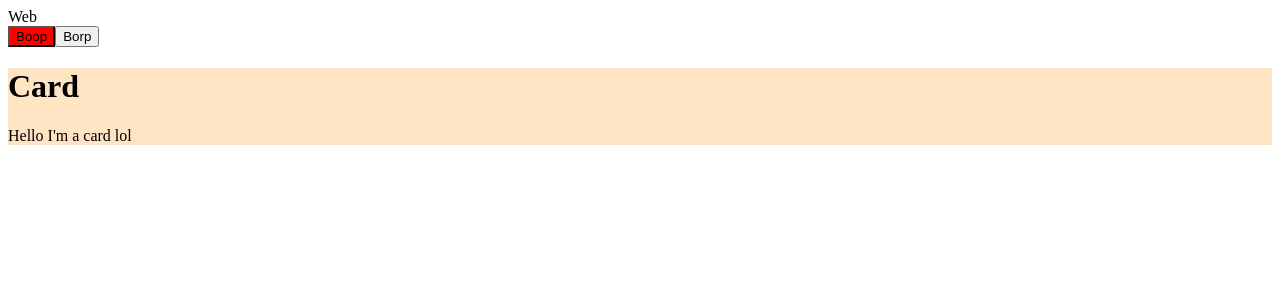
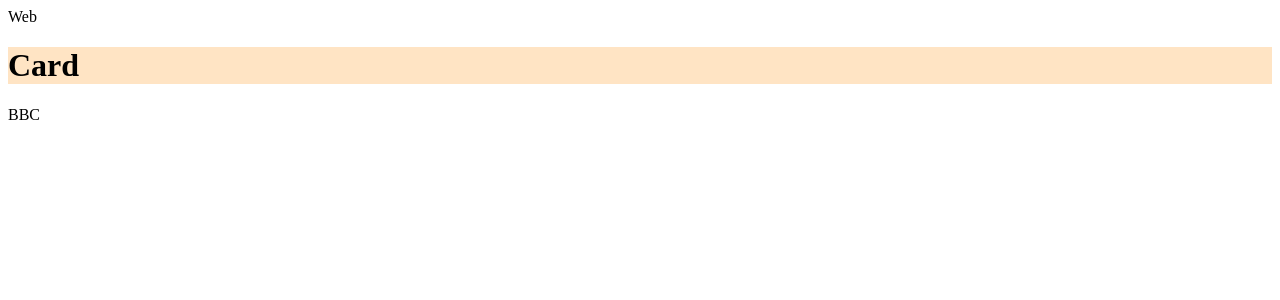
Before and after one commit to TomChamberlainUK/spyglass, a Next.js app in the folder apps/web/: page / in a window 1280 px wide. Shown: the top 300 px of the page. Built offline with nearby package versions, Linux system fonts and the light colour scheme.

Commit message:
Moved layout components to main layout file

```diff
--- a/apps/web/app/layout.tsx
+++ b/apps/web/app/layout.tsx
@@ -1,3 +1,5 @@
+import { Header, Footer } from 'ui';
+
 export default function RootLayout({
   children,
 }: {
@@ -5,7 +7,11 @@ export default function RootLayout({
 }) {
   return (
     <html lang="en">
-      <body>{children}</body>
+      <body>
+        <Header text="Web" />
+          {children}
+        <Footer />
+      </body>
     </html>
   );
 }
--- a/apps/web/app/page.tsx
+++ b/apps/web/app/page.tsx
@@ -1,18 +1,9 @@
-import { Button, Card, Header } from "ui";
+import { Card } from 'ui';
 
 export default function Page() {
   return (
     <>
-      <Header text="Web" />
-      <Button />
-      <button
-        className='button'
-      >
-        Borp
-      </button>
-      <Card>
-        Hello I'm a card lol
-      </Card>
+      <Card />
     </>
   );
 }
```
